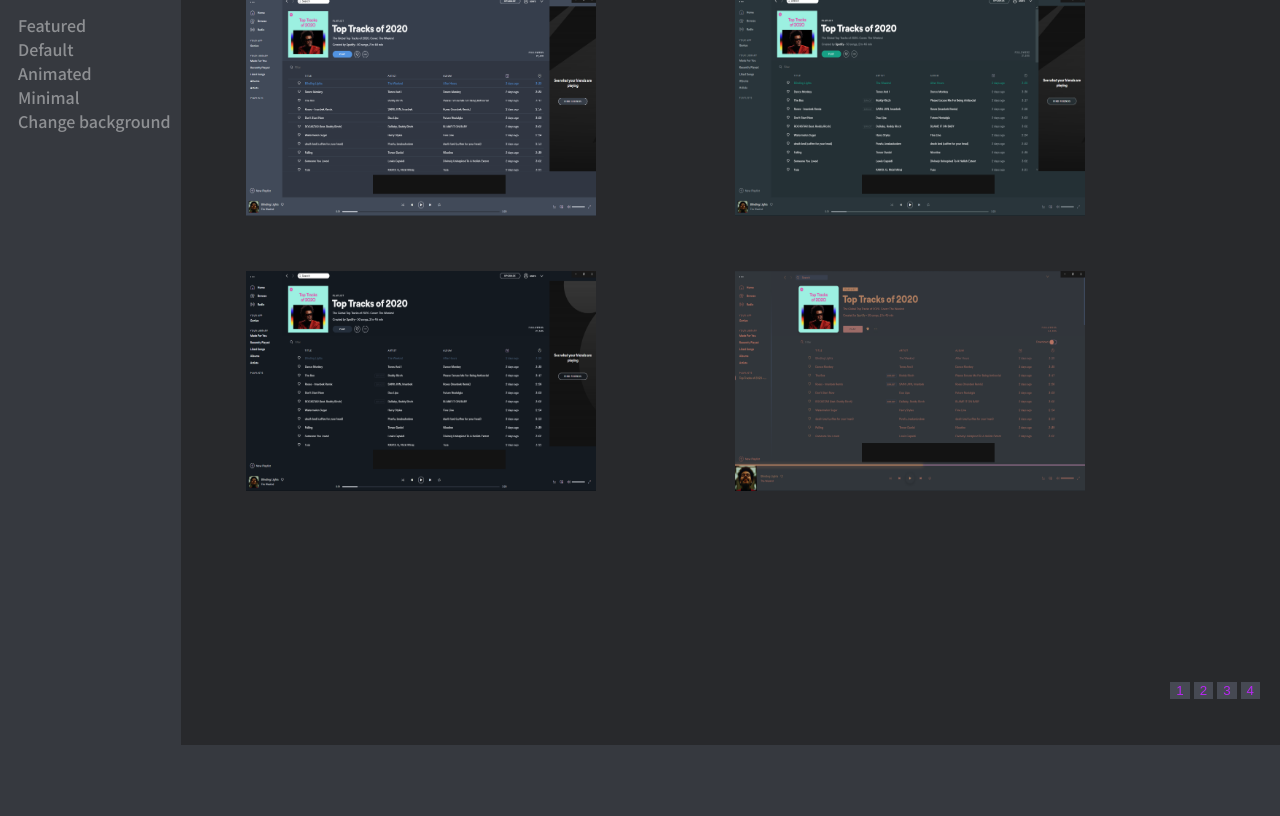
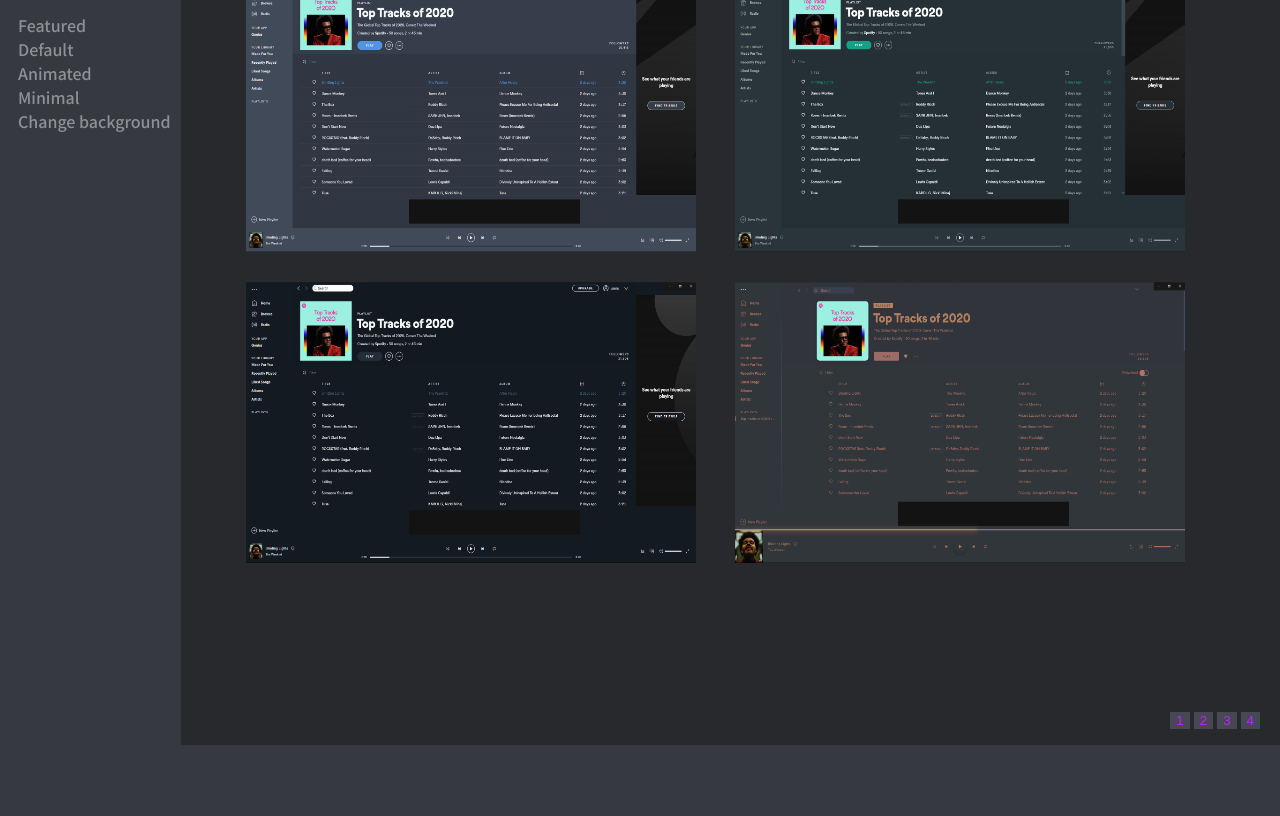
Before and after one commit to RALFIYKA/SpicetifyBeautify, an Electron app: page index.html in a window 1280 px wide. Shown: the part 55-871 px from the top of the page. Drawn offline with Linux system fonts and the light colour scheme.

Commit message:
size fixes

```diff
--- a/common.css
+++ b/common.css
@@ -56,13 +56,13 @@
 .image_theme {
   padding: 10px;
   float: left;
-    width: 350px;
-    height: 220px;
+  width: 450px;
+  height: 281px;
   border-radius: 8px;
   background-size: 100% 100%;
-    margin-top: 25px;
+  /* margin-top: 25px; */
   margin-left: 15px;
-    margin-right: 100px;
+  /* margin-right: 100px; */
   margin-bottom: 10px;
 }
 
@@ -73,7 +73,7 @@
   position: absolute;
   float: right;
   right: 20px;
-    bottom: 30px;
+  bottom: 0px;
 }
 
 .buttons {
@@ -82,9 +82,49 @@
   color: rgb(184, 40, 241);
 }
 
+.hvr1 {
+  /* content: "$0"; */
+}
+
+.hvr1:before {}
+
+.hvr1:hover,
+.hvr1:focus,
+.hvr1:active {
+  color: white;
+}
+
+.hvr1:hover:before,
+.hvr1:focus:before,
+.hvr1:active:before {
+  content: "111111";
+  color: rgb(187, 187, 187);
+  align-content: center;
+  text-align: center;
+}
+
+.hvr2 {
+  /* content: "$0"; */
+}
+
+.hvr2:before {}
+
+.hvr2:hover,
+.hvr2:focus,
+.hvr2:active {
+  color: white;
+}
+
+.hvr2:hover:before,
+.hvr2:focus:before,
+.hvr2:active:before {
+  content: "222222222222222";
+  color: rgb(187, 187, 187);
+  align-content: center;
+  text-align: center;
+}
+
 .hvr-sweep-to-top {
-    content: "CONTENT";
-    color: white;
   display: inline-block;
   vertical-align: middle;
   -webkit-transform: perspective(1px) translateZ(0);
@@ -102,9 +142,12 @@
   position: absolute;
   z-index: 0;
   top: 0;
-    left: 0;
+  left: 5px;
   right: 0;
   bottom: 0;
+  width: 440px;
+  height: 275px;
+  margin-left: 15px;
   background: #222222;
   -webkit-transform: scaleY(0);
   transform: scaleY(0);
@@ -127,6 +170,7 @@
 .hvr-sweep-to-top:hover:before,
 .hvr-sweep-to-top:focus:before,
 .hvr-sweep-to-top:active:before {
+  padding: 10px;
   -webkit-transform: scaleY(1);
   transform: scaleY(1);
 }
--- a/index.html
+++ b/index.html
@@ -26,26 +26,18 @@
     </div>
     <div class="maintheme_container">
         <ul class="theme">
-            <a href="#" class="hvr-sweep-to-top">
+
+            <a href="#" class="hvr1 hvr-sweep-to-top">
                 <img class="image_theme" src="res/Arc-Dark.png"></a>
 
-
-
-
-            <a href="#" class="hvr-sweep-to-top">
+            <a href="#" class="hvr2 hvr-sweep-to-top">
                 <img class="image_theme" src="res/Adapta-Nokto.png"></a>
-
-
 
             <a href="#" class="hvr-sweep-to-top">
                 <img class="image_theme" src="res/Aritim-Dark.png"></a>
 
-
-
-
             <a href="#" class="hvr-sweep-to-top">
                 <img class="image_theme" src="res/TychoAwake.png"></a>
-
 
         </ul>
     </div>
```
Lines whose indentation alone changed are shown as unchanged.
